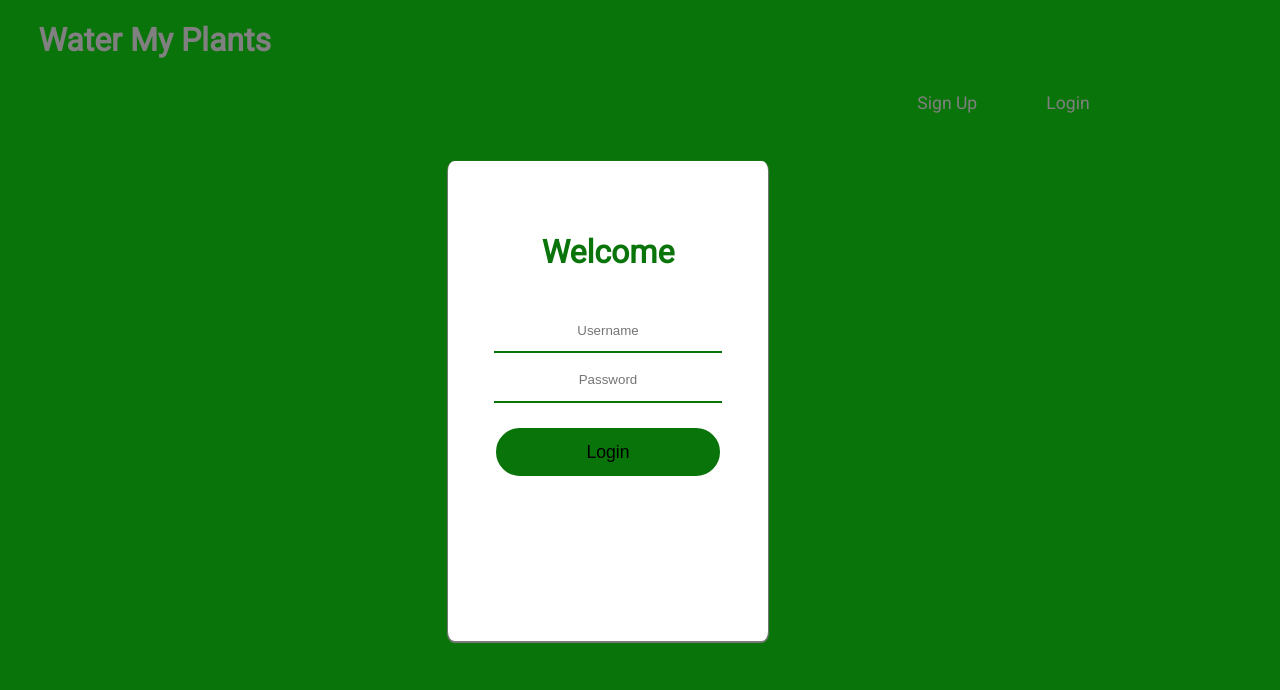
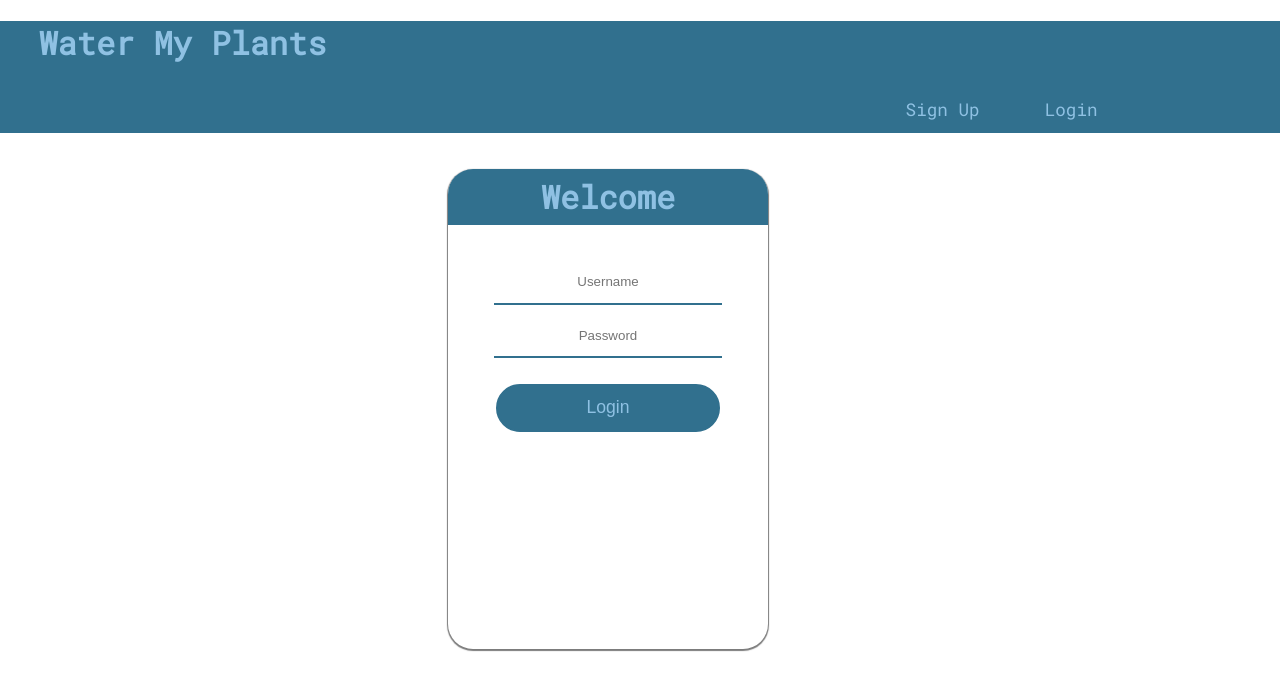
Before and after one commit to bld-wk-water-my-plants/front-end, a React (Create React App) app: page /login in a window 1280 px wide. Shown: the top 690 px of the page. Built offline with nearby package versions, Linux system fonts and the light colour scheme.

Commit message:
added styling to all forms and nav

```diff
--- a/src/App.css
+++ b/src/App.css
@@ -119,29 +119,29 @@ li {
 
 h1{
   text-align:left;
-  color: gray;
+  color: #8FC1E3;
   margin-left: 3%;
 }
 
 
-/* nav styling */
+/* nav links styling */
 .li {
-  color:gray;
+  color: #8FC1E3;
   font-size: 1.1rem;
   text-decoration: none;
   width: 100%;
 }
 
 .li:hover {
-  color: seagreen;
+  color: #5085A5;
 }
 
 /* login & signup styling */
 .login, .top {
   font-size: 2.1rem;
-  color: rgba(9, 116, 9);
+  color: #31708E;
   background-color: white;
-  border-radius: 2%;
+  border-radius: 25px;
   height: 60vh;
   width: 25%;
   position: relative;
@@ -152,32 +152,56 @@ h1{
 h2 {
   font-size: 2rem;
   padding: 2%;
-  color: rgba(9, 116, 9)
+  color: #31708E;
+}
+
+.edit {
+  font-size: 1.4rem;
+}
+
+h4 {
+  font-size: 0.5rem;
 }
 
 small {
   font-size: 1rem;
+  color: #8FC1E3;
 }
 
-.form-box, .style {
+.form-box {
   height: 5vh;
   width: 70%;
   outline: none;
-  background-color: white;
   border-left: none;
   border-right: none;
   border-top: none;
-  border-color: rgba(9, 116, 9);
+  border-color: #31708E;
 }
 
 .submitBtn {
   height: 6vh;
   width: 70%;
-  background-color: rgba(9, 116, 9);
-  color: black;
-  border: 2px solid rgba(9, 116, 9);
+  background-color: #31708E;
+  color: #8FC1E3;
+  border: 2px solid #31708E;
   border-radius: 25px;
   font-size: 1.1rem;
   padding: 1%;
   margin-top: 8%;
 }
+
+.submitBtn:hover {
+  background-color: #8FC1E3;
+  color: #31708E;
+}
+
+.signup, .welcome, .edit {
+  background-color: #31708E;
+  color: #8FC1E3;
+  border-top-right-radius: 25px;
+  border-top-left-radius: 25px;
+}
+
+.App-header {
+  background-color: #31708E;
+}
--- a/src/components/EditUser.js
+++ b/src/components/EditUser.js
@@ -36,12 +36,13 @@ const EditUser = ()=>{
 
 
 	return (
-		<div>
-			<h2>Edit Your Account Info!</h2>
+		<div className="top">
+			<h2 className="edit">Edit Your Account Info!</h2>
 			<form onSubmit={handleSubmit}>
         <input
           type="text"
           name="username"
+          className="form-box"
           onChange={changeHandler}
           placeholder="Username"
           value={item.nickname}
@@ -51,6 +52,7 @@ const EditUser = ()=>{
         <input
           type="text"
           name="password"
+          className="form-box"
           onChange={changeHandler}
           placeholder="Password"
           value={item.password}
@@ -60,6 +62,7 @@ const EditUser = ()=>{
         <input
           type="tel"
           name="tel"
+          className="form-box"
           onChange={changeHandler}
           placeholder="Phone Number"
           value={item.phoneNumber}
@@ -69,7 +72,7 @@ const EditUser = ()=>{
 				<small>Format: 123-456-7890</small>
 				<div className="baseline" />
 				<h4>Make sure all fields are filled out before updating!<br/> If you are not changing anything, please input the same information</h4>
-        <button className="md-button form-button">Update</button>
+        <button className="submitBtn form-button">Update</button>
       </form>
 
 		</div>
--- a/src/components/Login.js
+++ b/src/components/Login.js
@@ -31,8 +31,8 @@ export default function Login() {
       <div className="login">
         <Form onSubmit={onSubmit}>
           <Form.Group className="username" controlId="username">
-          <br/>
-            <h2>Welcome</h2>
+
+            <h2 className='welcome'>Welcome</h2>
             <Form.Control
               autoFocus
               required
--- a/src/components/SignUp.js
+++ b/src/components/SignUp.js
@@ -46,7 +46,7 @@ const SignUp = () => {
                   autoComplete="username"
                   required
                   autoFocus
-                  className="style"
+                  className="form-box"
                   onChange={(e) => setUsername(e.target.value)}
                 />
               </div>
@@ -67,7 +67,7 @@ const SignUp = () => {
                   placeholder="Password"
                   autoComplete="current-password"
                   required
-                  className="style"
+                  className="form-box"
                   onChange={(e) => setPassword(e.target.value)}
                 />
               </div>
@@ -87,7 +87,7 @@ const SignUp = () => {
                   autoComplete="phone"
                   placeholder="Phone Number"
                   required
-                  className="style"
+                  className="form-box"
                   pattern="[0-9]{3}-[0-9]{3}-[0-9]{4}"
                   onChange={(e) => setNumber(e.target.value)}                />
               </div>
--- a/src/index.css
+++ b/src/index.css
@@ -5,8 +5,8 @@ body {
     sans-serif;
   -webkit-font-smoothing: antialiased;
   -moz-osx-font-smoothing: grayscale;
-  background-color: rgba(9, 116, 9);
-  font-family: 'Roboto', sans-serif;
+  background-color: white;
+  font-family: 'Roboto Mono', sans-serif;
 }
 
 code {
```
